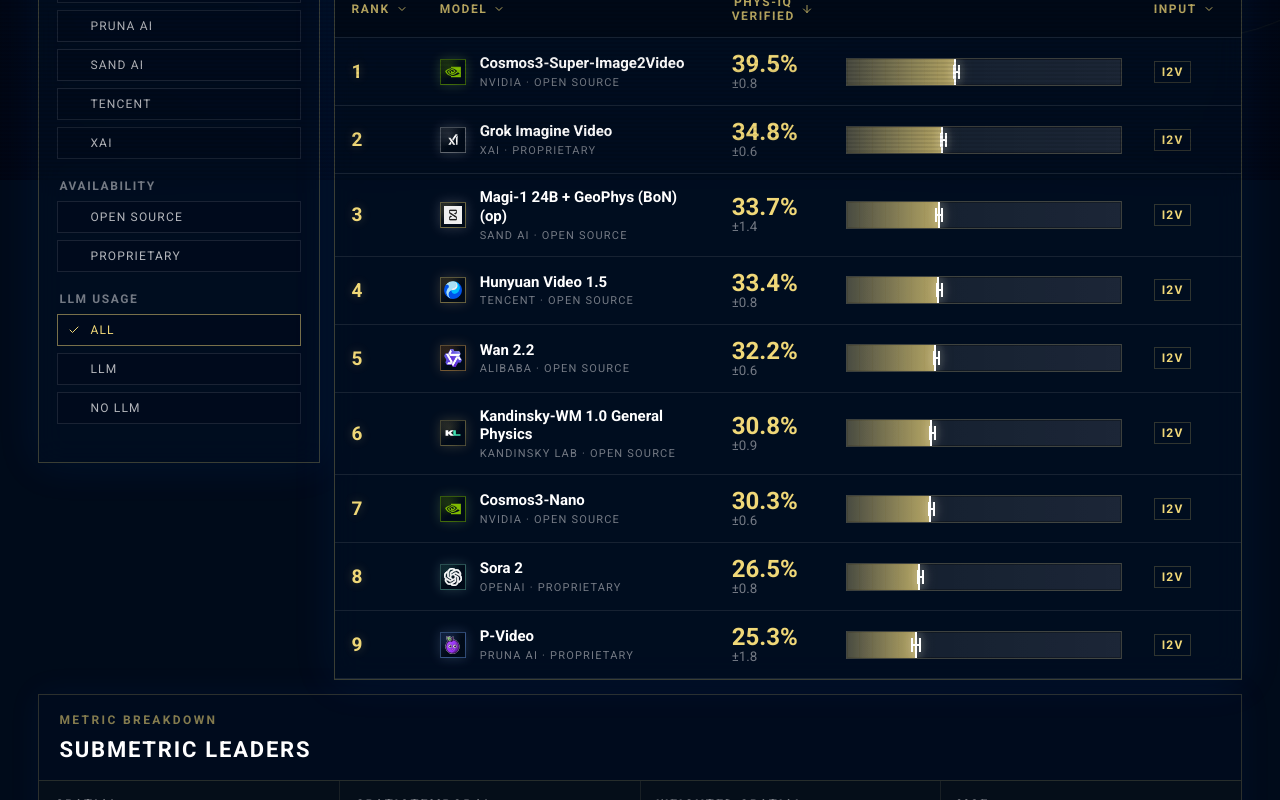
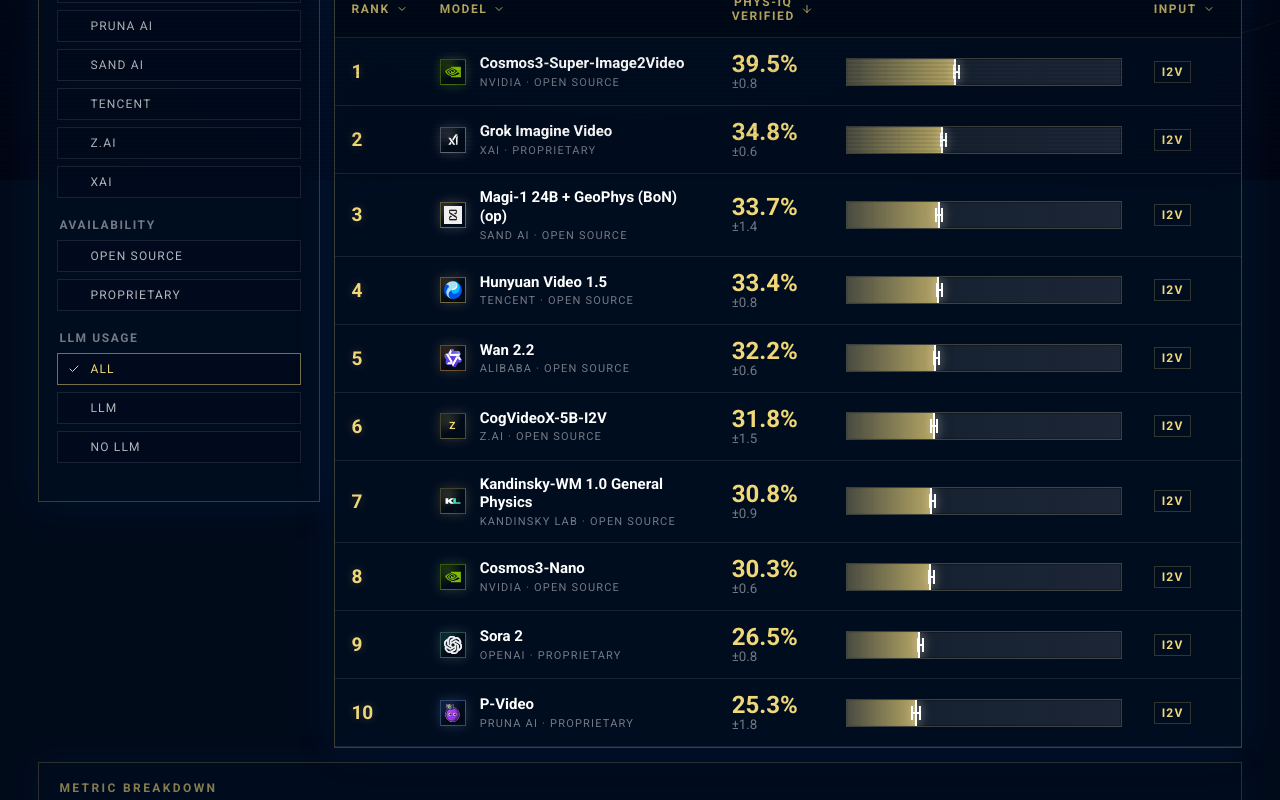
Before and after one commit to tuliti/mariana, a Next.js app: page / in a window 1280 px wide. Shown: the part 620-1420 px from the top of the page. Built offline with nearby package versions, Linux system fonts and the light colour scheme.

Commit message:
Add CogVideoX I2V benchmark result

```diff
--- a/app/page.tsx
+++ b/app/page.tsx
@@ -131,6 +131,20 @@
     resolution: "1280x720",
     seedControl: true,
     price: 0.11
+  },
+  {
+    submissionId: "cogvideox-5b-i2v-bpp",
+    label: "CogVideoX-5B-I2V",
+    text: true,
+    v2v: false,
+    i2v: true,
+    size: "5B",
+    fps: 8,
+    resolution: "720x480",
+    seedControl: true,
+    price: 0.2354403409,
+    costBasis:
+      "$1.625/A100-hour; measured 114.75 GPU-hours across 792 videos (521.59 s/video)"
   },
   {
     submissionId: "kandinsky-wm-10-general-physics",
--- a/data/submissions.ts
+++ b/data/submissions.ts
@@ -35,6 +35,24 @@
 } as const;
 
 export const submissions: Submission[] = [
+  {
+    id: "cogvideox-5b-i2v-bpp",
+    model: "CogVideoX-5B-I2V",
+    inputType: "i2v",
+    protocol: "BPP",
+    dateAdded: "n.d.",
+    company: "Z.ai",
+    availability: "Open source",
+    llmSupported: "No",
+    runs: [33.08, 30.34, 32.97, 30.61],
+    metrics: {
+      physIq: { mean: 31.75, std: 1.47 },
+      sp: { mean: 37.77, std: 4.6 },
+      st: { mean: 35.45, std: 4.91 },
+      ws: { mean: 21.81, std: 1.89 },
+      mse: { mean: 31.97, std: 1.71 }
+    }
+  },
   {
     id: "magi-1-24b-geophys-bon-op-v2v",
     model: "Magi-1 24B + GeoPhys (BoN) (op)",
```
Also changed, not shown: 1 other file (tests, documents, lock files or other folders).
